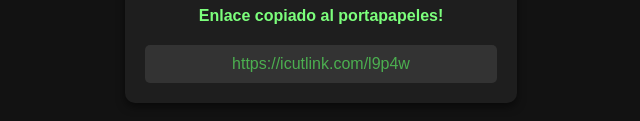
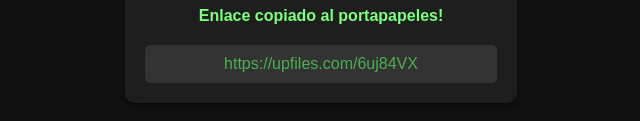
Before and after one commit to Radio-Fly/latina, a plain HTML site: page index.html in a window 1280 px wide. Both pictures are taken after a click on the button "Copiar Enlace". Shown: the part 441-562 px from the top of the page, 319-959 px from the left. Drawn offline with Linux system fonts and the light colour scheme.

Commit message:
Update index.html

```diff
--- a/index.html
+++ b/index.html
@@ -18,7 +18,7 @@
     <script>
         // Al hacer clic en el botón, copiar el enlace al portapapeles y mostrarlo
         document.getElementById('copiarEnlaceBtn').addEventListener('click', function() {
-            const enlace = "https://icutlink.com/l9p4w";
+            const enlace = "https://upfiles.com/6uj84VX";
 
 
 
```
